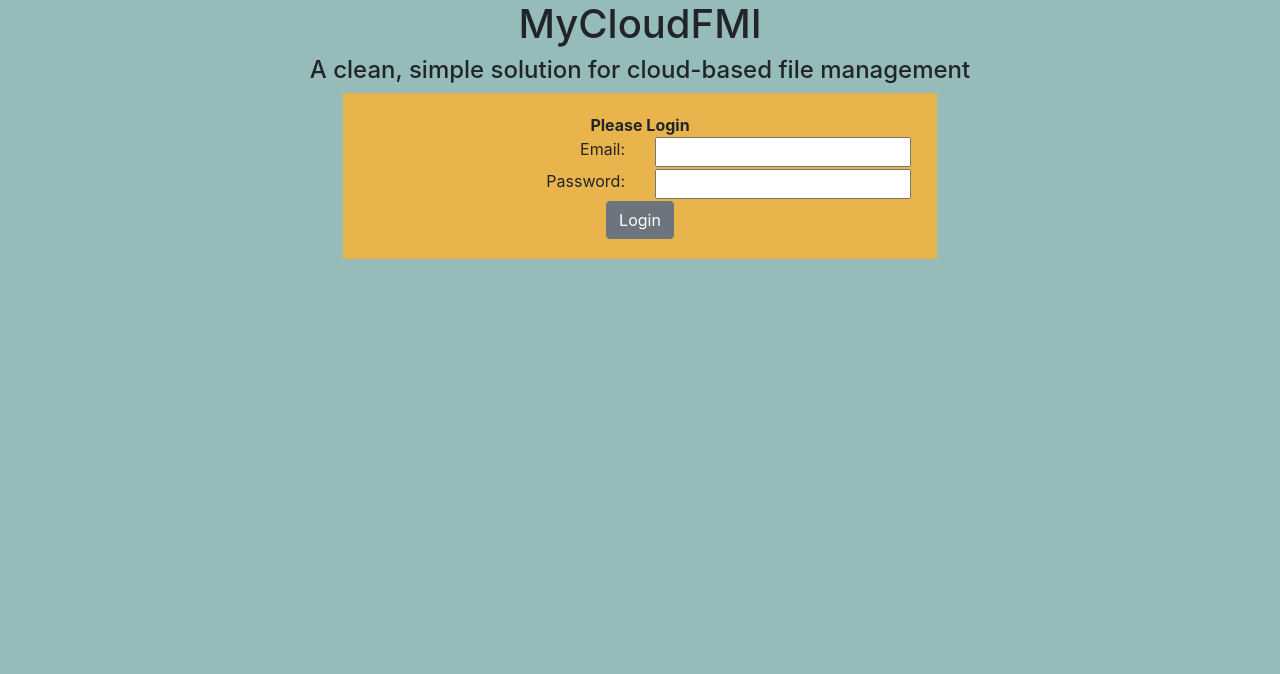
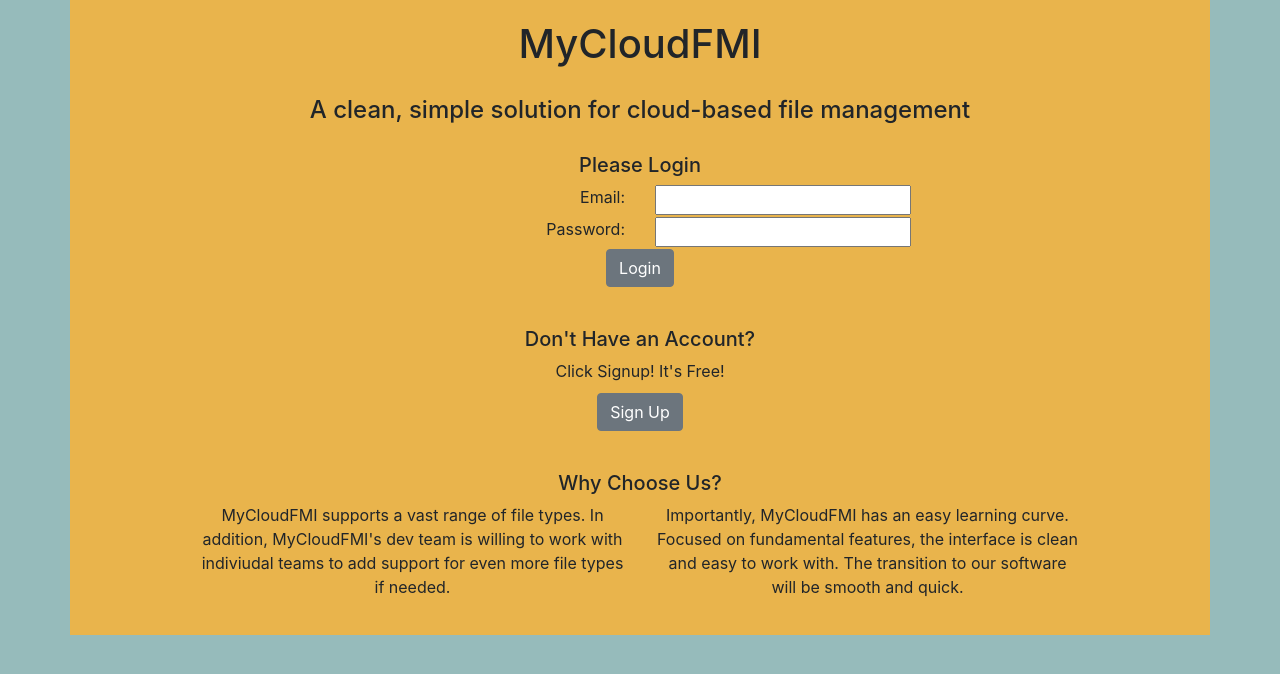
Before and after one commit to LiamBlanton17/MyCloudFTS, a Django app: page / in a window 1280 px wide. Shown: the top 674 px of the page. Run offline with Django 5.2, Linux system fonts and the light colour scheme.

Commit message:
Login Page HTML/CSS Changes

```diff
--- a/Code/static/css/login.css
+++ b/Code/static/css/login.css
@@ -1,21 +1,39 @@
 .main-container {
   display: grid;
   place-items: center;
+  background-color: #E9B44C;
+}
+
+.header-row {
+  margin: 20px 100px 20px 100px;
 }
 
 .login-row {
-  padding-top: 20px;
-  padding-left: 100px;
-  padding-right: 100px;
-  padding-bottom: 20px;
+  margin: 20px 100px 20px 100px;
   text-align: center;
-  background-color: #E9B44C;
 }
 
 .login-label {
   text-align: right;
 }
 
+.signup-row {
+  margin: 20px 100px 20px 100px;
+  text-align: center;
+}
+
+.signup-label {
+  margin-bottom: 10px;
+}
+
+.subheader-content {
+  text-align: center;
+}
+
+.footer-row {
+  margin: 20px 100px 20px 100px;
+}
+
 #page-body {
   background-color: #96BBBB;
 }
--- a/Code/templates/login.html
+++ b/Code/templates/login.html
@@ -15,21 +15,21 @@
     <title>MyCloudFMI Login</title>
   </head>
   <body id="page-body">
-    <div class="container-fluid main-container">
-      <div class="row">
+    <div class="container main-container">
+      <div class="row header-row">
         <div class="col-12">
           <h1>MyCloudFMI</h1>
         </div>
       </div>
       <div class="row">
         <div class="col-12">
-          <h4>A clean, simple solution for cloud-based file management</h4>
+          <h4 class="subheader-content">A clean, simple solution for cloud-based file management</h4>
         </div>
       </div>
       <div class="row login-row">
         <form method="POST" id="loginform" name="loginform">
           <div class="col-12">
-            <strong>Please Login</strong>
+            <h5>Please Login</h5>
           </div>
           <div class="col-12">
               <div class="row">
@@ -50,15 +50,44 @@
               </div>
           </div>
           <div class="col-12">
-            <button type="button" class="btn btn-secondary">Login</button>
+            <button type="button" class="btn btn-secondary" id="login-button">Login</button>
           </div>
 	</form>
+      </div>
+      <div class="row signup-row">
+        <div class="col-12 signup-label">
+          <h5>Don't Have an Account?</h5>
+          <span>Click Signup! It's Free!</span>
+        </div>
+        <div class="col-12">
+          <button type="button" class="btn btn-secondary" id="signup-button">Sign Up</button>
+        </div>
+      </div>
+      <div class="row signup-row">
+        <div class="col-12">
+          <h5>Why Choose Us?</h5>
+        </div>
+        <div class="col-md-6 col-12">
+          <p>
+            MyCloudFMI supports a vast range of file types.
+            In addition, MyCloudFMI's dev team is willing to work
+            with indiviudal teams to add support for even more file
+            types if needed.
+          </p>
+        </div>
+        <div class="col-md-6 col-12">
+          <p>
+            Importantly, MyCloudFMI has an easy learning curve. Focused
+            on fundamental features, the interface is clean and easy to
+            work with. The transition to our software will be smooth and
+            quick.
+          </p>
+        </div>
       </div>
     </div>
     <!-- Boiler JavaScript -->
     <script src="https://code.jquery.com/jquery-3.3.1.slim.min.js" integrity="sha384-q8i/X+965DzO0rT7abK41JStQIAqVgRVzpbzo5smXKp4YfRvH+8abtTE1Pi6jizo" crossorigin="anonymous"></script>
     <script src="https://cdn.jsdelivr.net/npm/popper.js@1.14.7/dist/umd/popper.min.js" integrity="sha384-UO2eT0CpHqdSJQ6hJty5KVphtPhzWj9WO1clHTMGa3JDZwrnQq4sF86dIHNDz0W1" crossorigin="anonymous"></script>
     <script src="https://cdn.jsdelivr.net/npm/bootstrap@4.3.1/dist/js/bootstrap.min.js" integrity="sha384-JjSmVgyd0p3pXB1rRibZUAYoIIy6OrQ6VrjIEaFf/nJGzIxFDsf4x0xIM+B07jRM" crossorigin="anonymous"></script>
-
   </body>
 </html>
```
